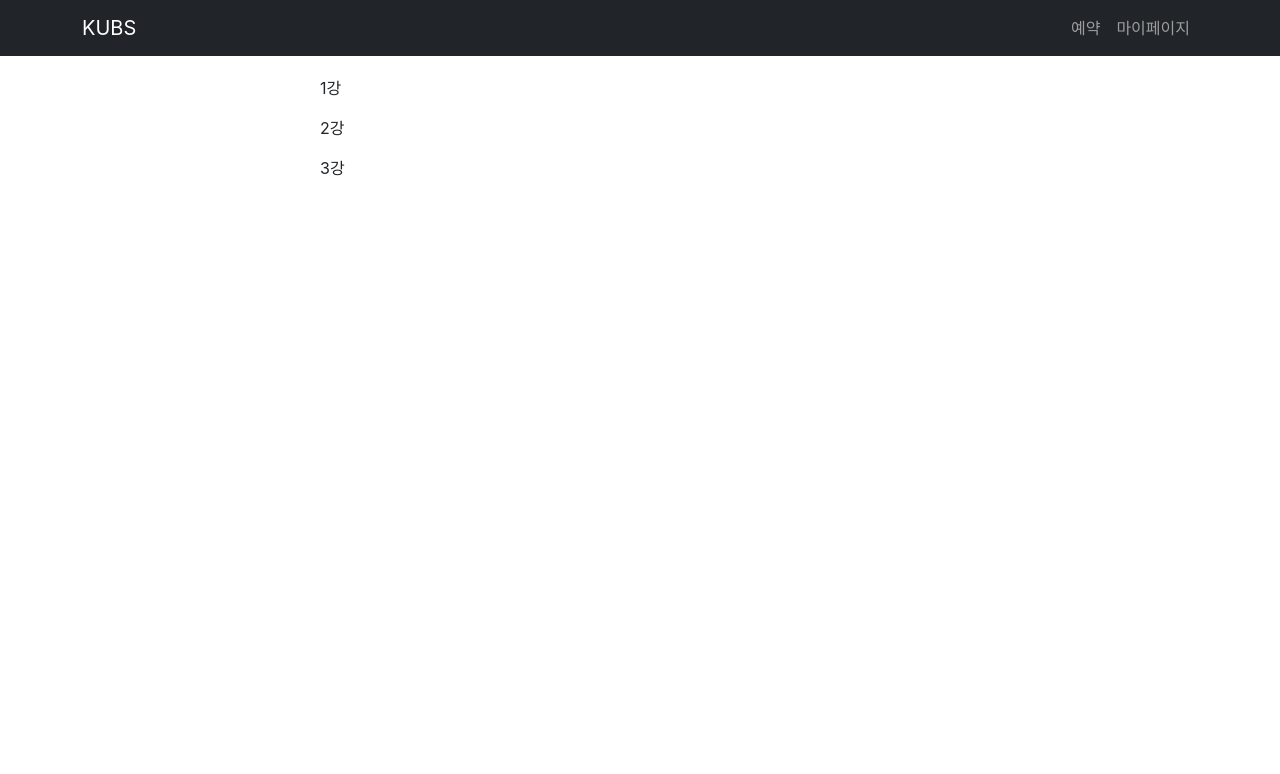
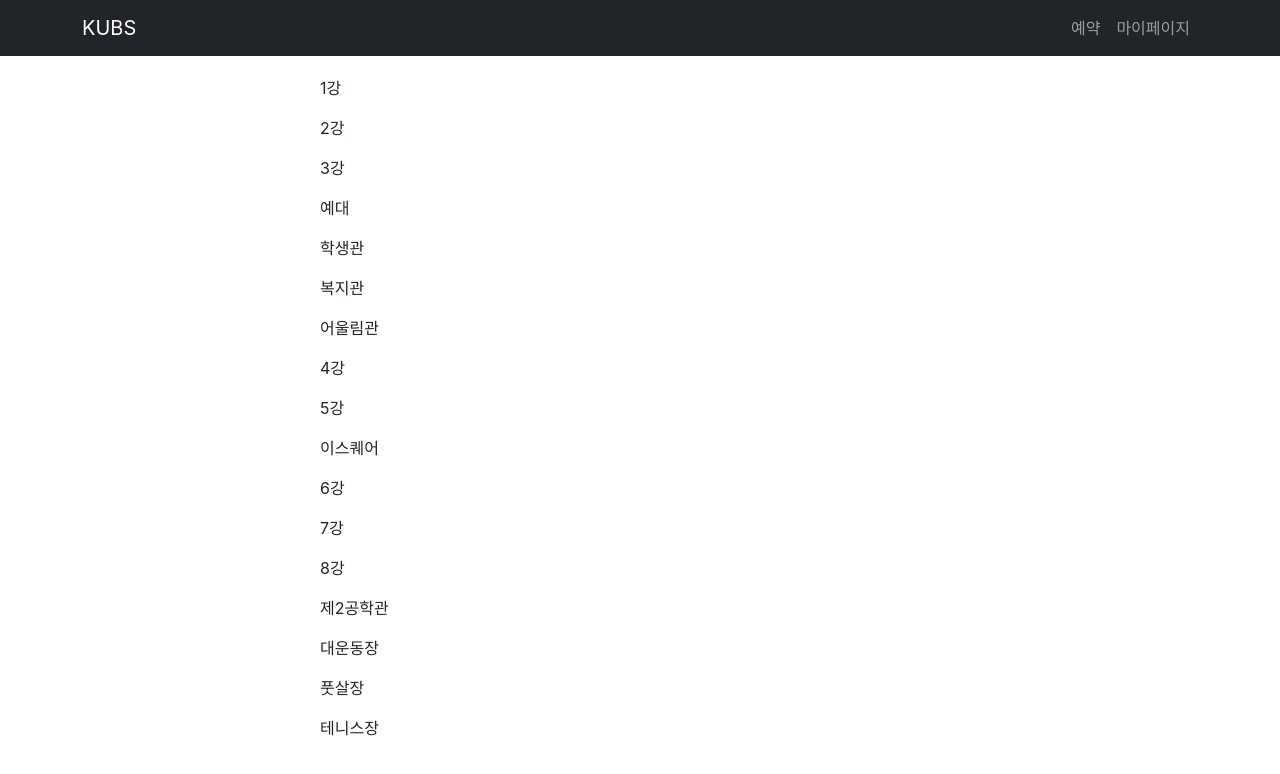
Before and after one commit to InQ-InQ-InQ-InQ-InQ/KUBS, a React (Create React App) app in the folder kubs_project/: page /main in a window 1280 px wide. Shown: the top 774 px of the page. Built offline with nearby package versions, Linux system fonts and the light colour scheme.

Commit message:
mainpage add building & get

```diff
--- a/kubs_project/src/containers/MainContainer.jsx
+++ b/kubs_project/src/containers/MainContainer.jsx
@@ -1,28 +1,34 @@
-import React, { useState } from 'react';
+import React, { useState, useEffect } from 'react';
 import { useNavigate } from 'react-router-dom';
 import ApplyComponent from '../components/ApplyComponent';
 import MainComponent from '../components/MainComponent';
 import CompleteComponent from '../components/CompleteComponent';
+import axios from 'axios';
 
 function MainContainer() {
+  useEffect(() => {
+    axios.get('/');
+  });
+
   const navigate = useNavigate();
   const building = [
     { name: '1강', value: 'ONE' },
     { name: '2강', value: 'TWO' },
     { name: '3강', value: 'THREE' },
-    // '예대',
-    // '학생관',
-    // '복지관',
-    // '어울림관',
-    // {name : '4강', value : 'four'},
-    // '5강',
-    // '6강',
-    // '7강',
-    // '8강',
-    // '제2공학관',
-    // '대운동장',
-    // '풋살장',
-    // '테니스장',
+    { name: '예대', value: 'A' },
+    { name: '학생관', value: 'B' },
+    { name: '복지관', value: 'C' },
+    { name: '어울림관', value: 'D' },
+    { name: '4강', value: 'FOUR' },
+    { name: '5강', value: 'FIVE' },
+    { name: '이스퀘어', value: 'E' },
+    { name: '6강', value: 'SIX' },
+    { name: '7강', value: 'SEVEN' },
+    { name: '8강', value: 'EIGHT' },
+    { name: '제2공학관', value: 'NINE' },
+    { name: '대운동장', value: 'F' },
+    { name: '풋살장', value: 'G' },
+    { name: '테니스장', value: 'H' },
   ];
   const [area, areaSet] = useState();
   const [page, pageSet] = useState(1);
```
